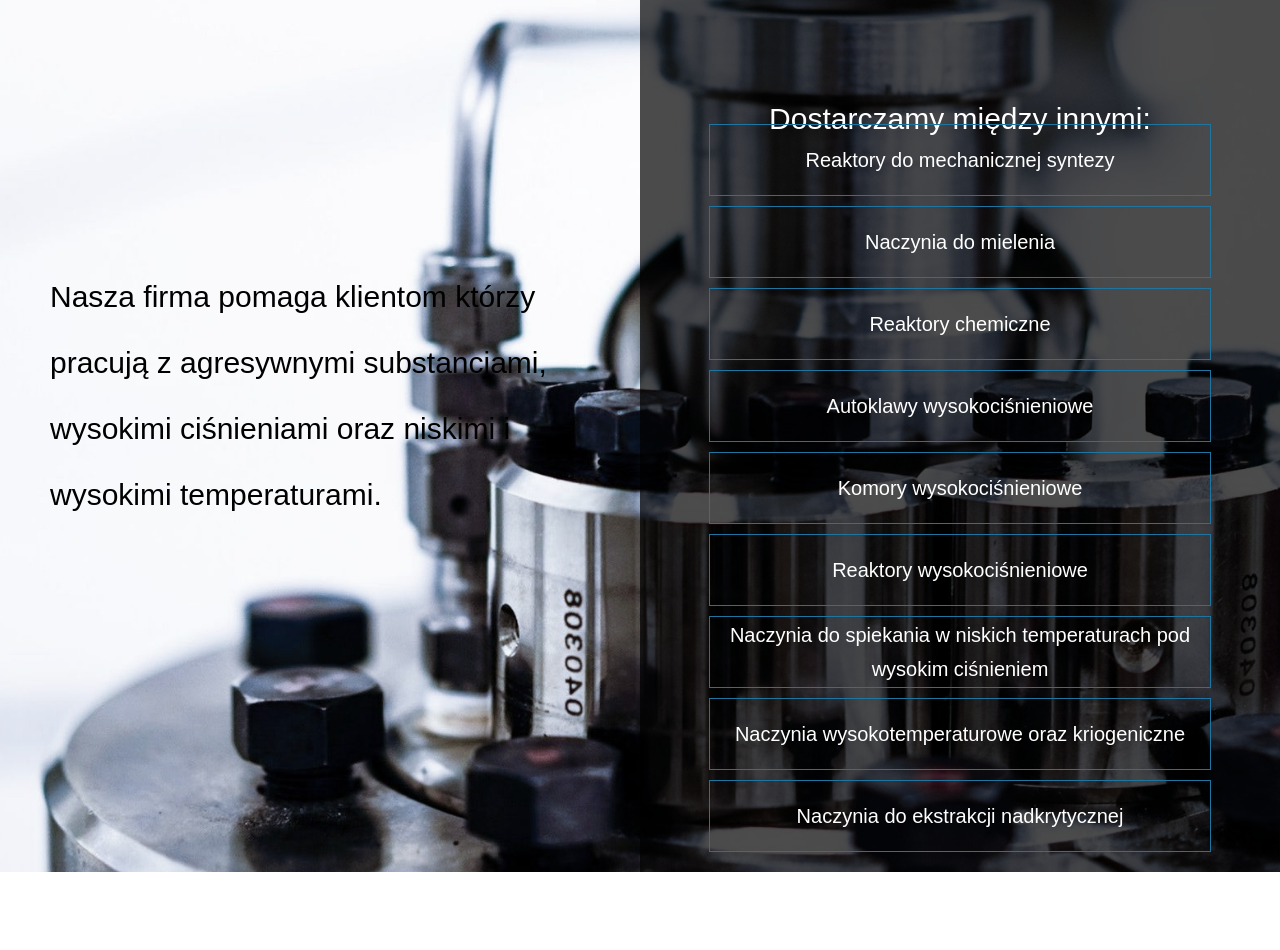
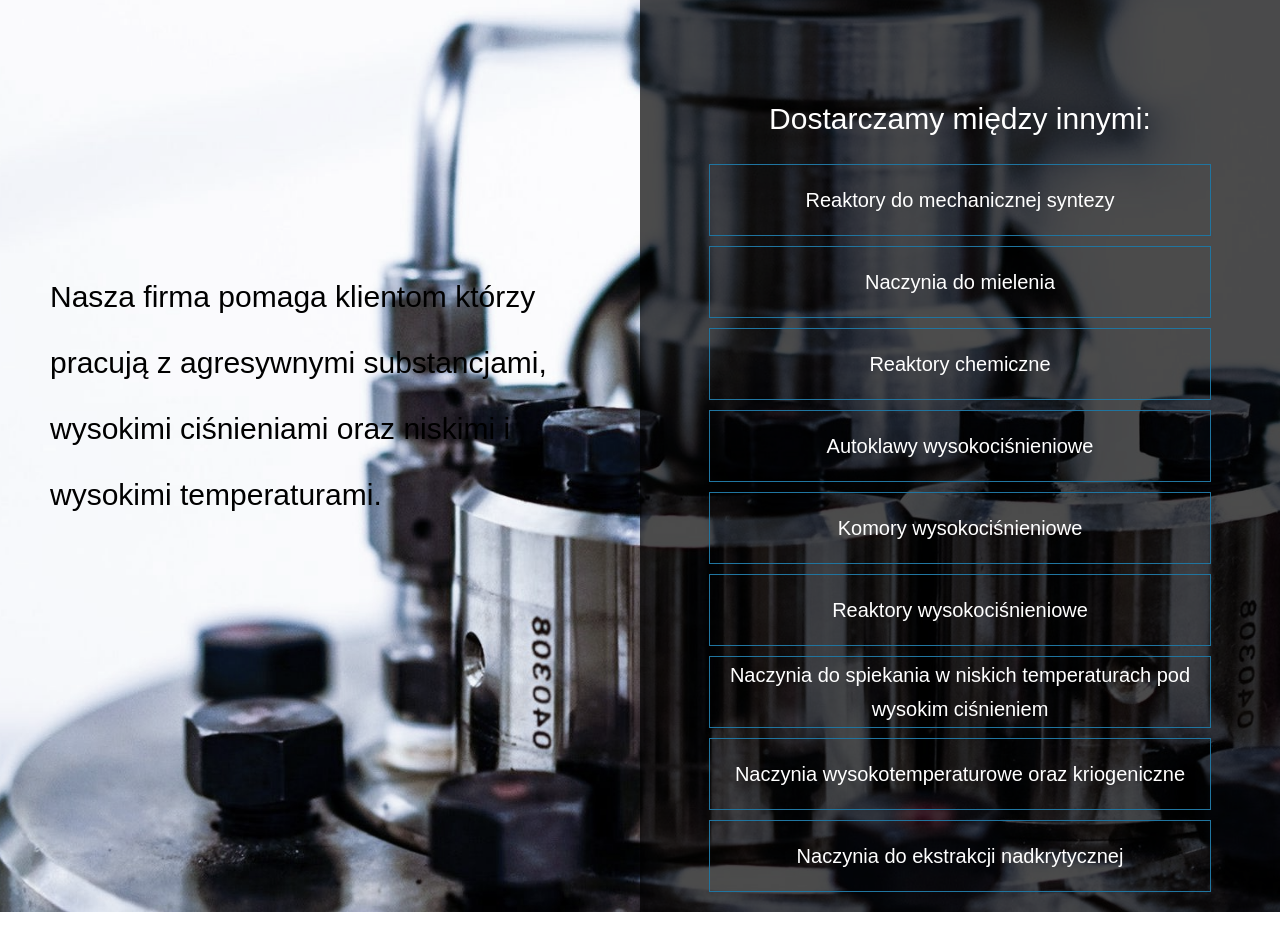
Before and after one commit to Qubatron15/ReacTechWebsite, a plain HTML site: page public_html/index.html in a window 1280 px wide. Shown: the part 1440-2390 px from the top of the page. Drawn offline with nearby package versions, Linux system fonts and the light colour scheme; files that its build step writes are made by us from their sources.

Commit message:
Fix for products styling error on low-height view

```diff
--- a/public_html/scss/_projects.scss
+++ b/public_html/scss/_projects.scss
@@ -64,7 +64,8 @@
             align-items: center;
             align-content: center;
             flex-wrap: wrap;
-            height: calc(100% - 180px);
+            min-height: calc(100% - 180px);
+            padding: 20px 0;
             width: 40vw;
             max-width: 900px;
             margin: auto;
```
